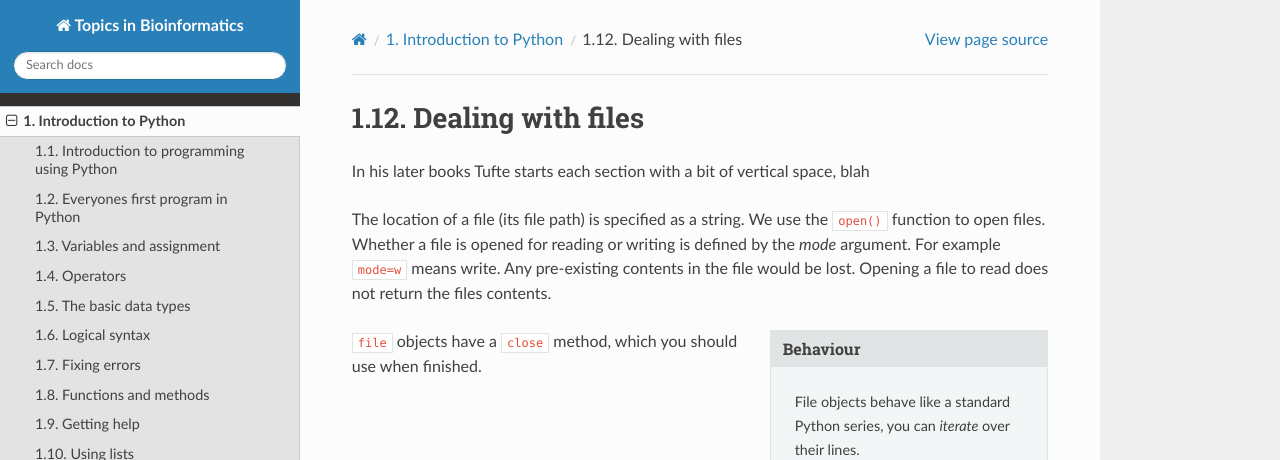
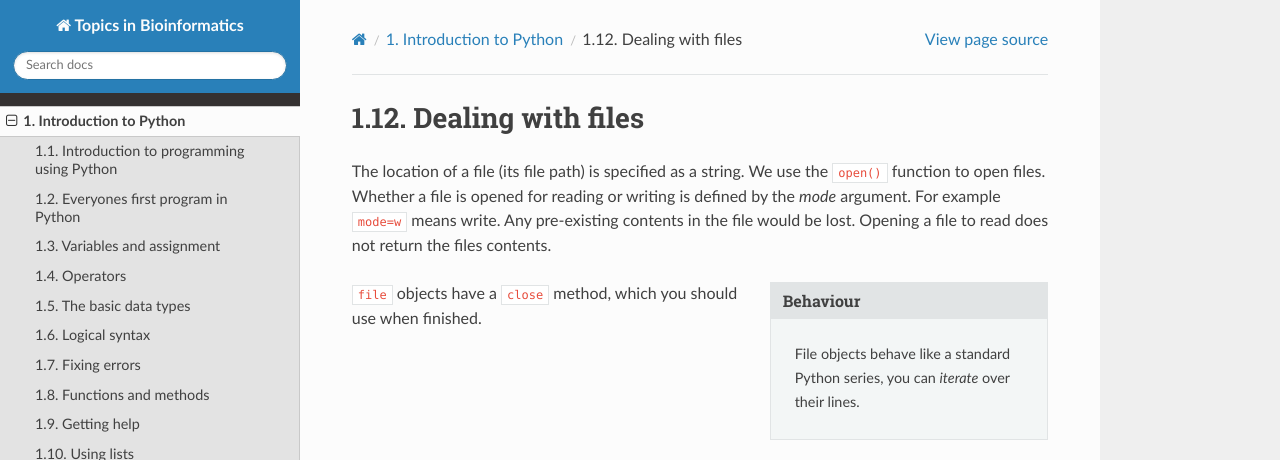
Before and after one commit to GavinHuttley/tib, a Sphinx documentation site: the page built from source/python/files.rst, in a window 1280 px wide and 900 px high, cut to the strip 0-460 px from the top of the window. Built offline with Sphinx 7.4.7 and the Read the Docs theme 2.0.0, drawn with Linux system fonts in a browser that asks for light colours; pages that are not in the unit, such as notebooks, are missing from menus.

Commit message:
MAINT: removed experimental text

```diff
--- a/source/python/files.rst
+++ b/source/python/files.rst
@@ -1,9 +1,5 @@
 Dealing with files
 ==================
-
-.. role:: newthought
-
-:newthought:`In his later books` Tufte starts each section with a bit of vertical space, blah
 
 The location of a file (its file path) is specified as a string. We use the ``open()`` function to open files. Whether a file is opened for reading or writing is defined by the *mode* argument. For example ``mode=w`` means write. Any pre-existing contents in the file would be lost. Opening a file to read does not return the files contents.
 
```
